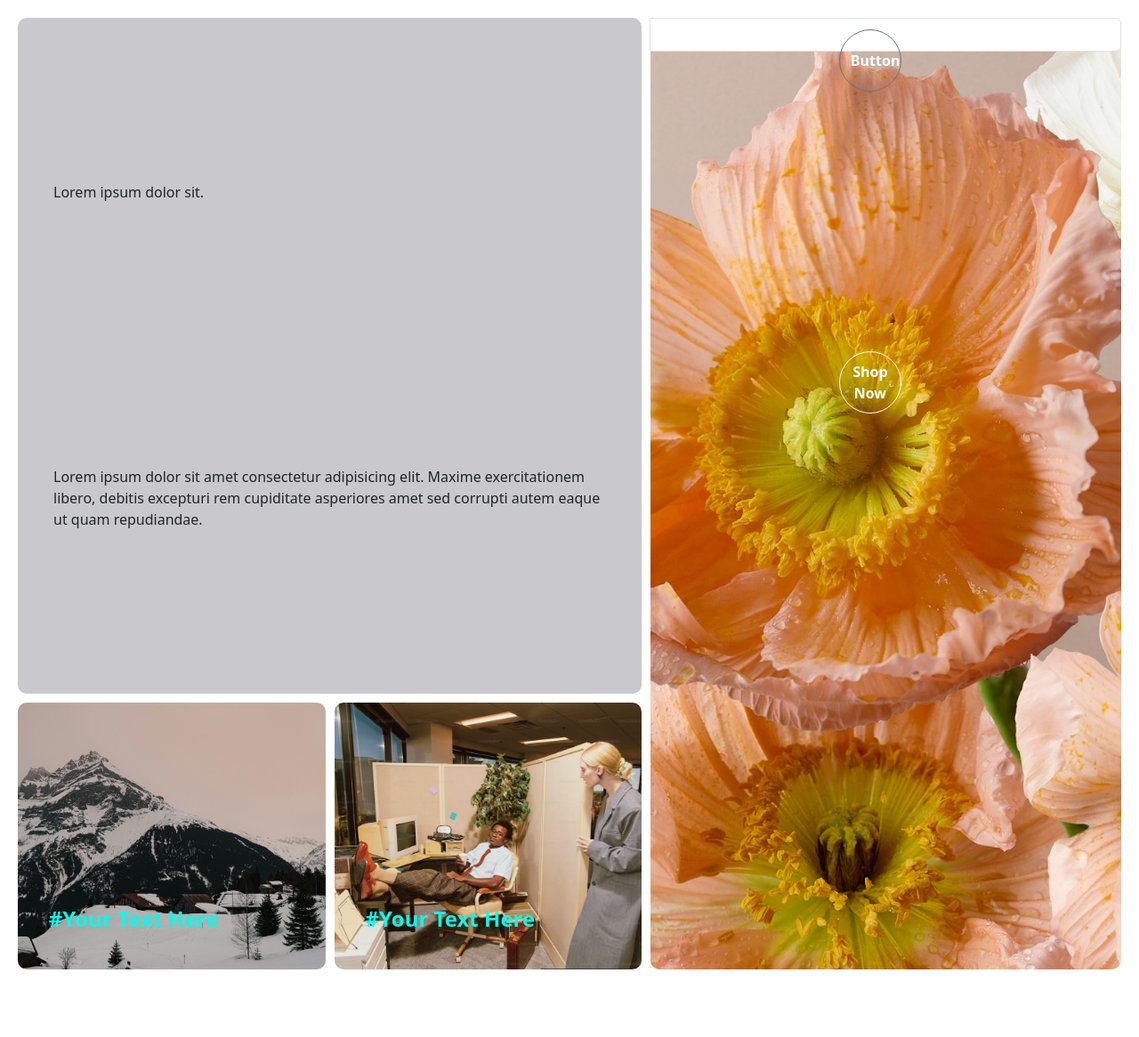
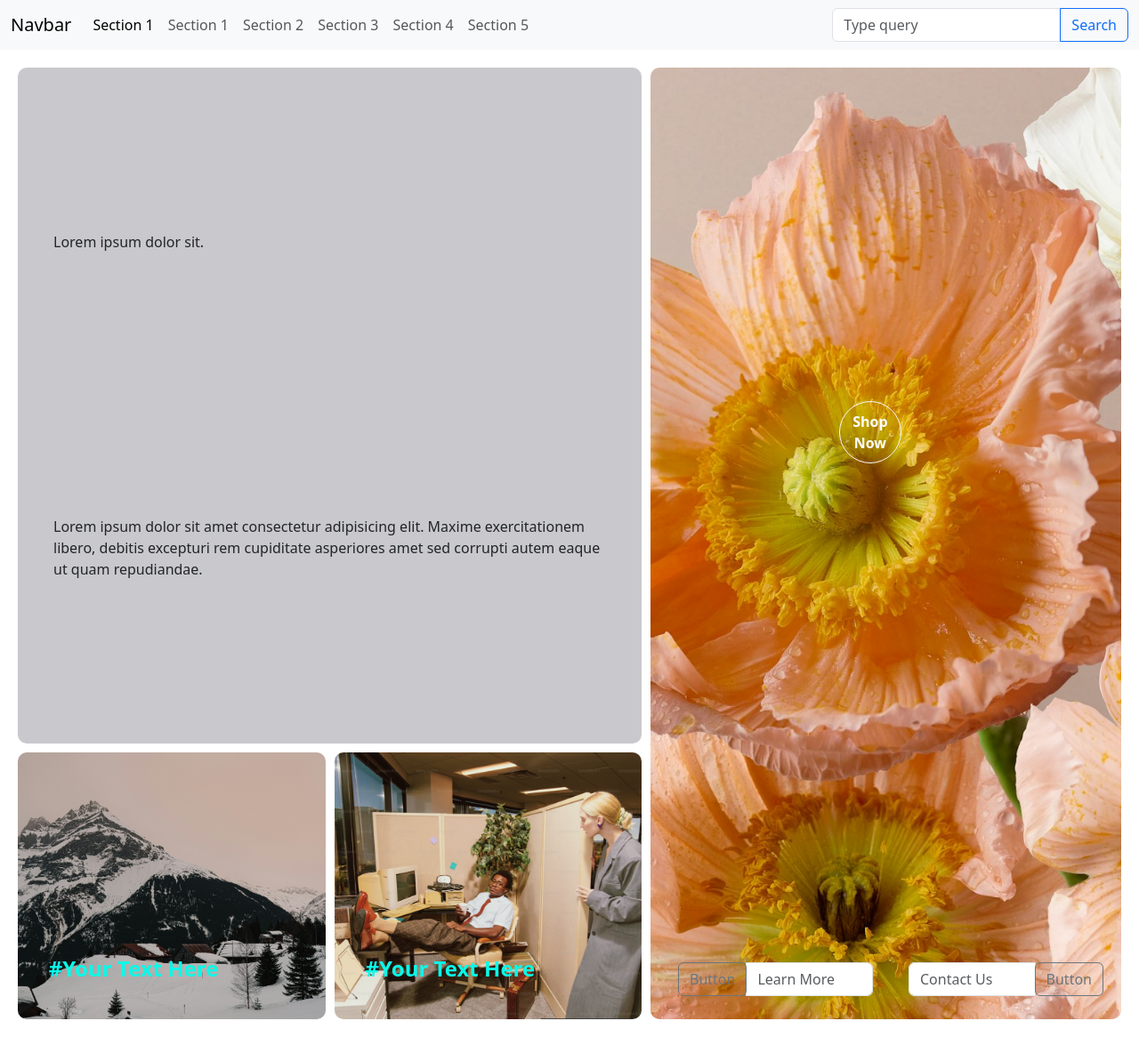
Before and after one commit to Zubair-Underwood/Discord-Challenges, a plain HTML site: page Anti-anim/index.html in a window 1280 px wide. Shown: the whole page at 89% size. Before the commit the page ends 1110 px from the top, so only its background shows below. Drawn offline with nearby package versions, Linux system fonts and the light colour scheme.

Commit message:
learning

```diff
--- a/Anti-anim/index.html
+++ b/Anti-anim/index.html
@@ -21,8 +21,54 @@
 
 <body>
 
+
+
     <!-- main-wrapper starts-->
     <div class="overflow-auto">
+
+        <!-- Nav bar starts -->
+        <nav class="navbar navbar-expand-lg navbar-light bg-body-tertiary">
+            <div class="container-fluid">
+                <button data-mdb-collapse-init class="navbar-toggler" type="button"
+                    data-mdb-target="#navbarTogglerDemo03" aria-controls="navbarTogglerDemo03" aria-expanded="false"
+                    aria-label="Toggle navigation">
+                    <i class="fas fa-bars"></i>
+                </button>
+                <a class="navbar-brand" href="#">Navbar</a>
+                <div class="collapse navbar-collapse" id="navbarTogglerDemo03">
+                    <ul class="navbar-nav me-auto mb-2 mb-lg-0">
+                        <li class="nav-item">
+                            <a class="nav-link active" aria-current="page" href="#">Section 1</a>
+                        </li>
+                        <li class="nav-item">
+                            <a class="nav-link" href="#">Section 1</a>
+                        </li>
+                        <li class="nav-item">
+                            <a class="nav-link" href="#">Section 2</a>
+                        </li>
+
+                        <li class="nav-item">
+                            <a class="nav-link" href="#">Section 3</a>
+                        </li>
+
+                        <li class="nav-item">
+                            <a class="nav-link" href="#">Section 4</a>
+                        </li>
+                        <li class="nav-item">
+                            <a class="nav-link" href="#">Section 5</a>
+                        </li>
+                    </ul>
+                    <form class="d-flex input-group w-auto">
+                        <input type="search" class="form-control" placeholder="Type query" aria-label="Search" />
+                        <button data-mdb-ripple-init class="btn btn-outline-primary" type="button"
+                            data-mdb-ripple-color="dark">
+                            Search
+                        </button>
+                    </form>
+                </div>
+            </div>
+        </nav>
+        <!-- Nav bar ends -->
 
         <!-- parent starts -->
         <div class="parent">
@@ -49,17 +95,26 @@
 
             <!-- fourth container starts -->
             <div class="div4">
-
                 <button type="button" class="btn btn-light">Shop Now</button>
 
+                <div class="btn-group">
                     <div class="input-group mb-3">
                         <div class="input-group-prepend">
                             <button class="btn btn-outline-secondary" type="button">Button</button>
                         </div>
-                        <input type="text" class="form-control" placeholder="" aria-label=""
+                        <input type="text" class="form-control" placeholder="Learn More" aria-label=""
                             aria-describedby="basic-addon1">
                     </div>
 
+                    <div class="input-group mb-3">
+                        <input type="text" class="form-control" placeholder="Contact Us"
+                            aria-label="Recipient's username" aria-describedby="basic-addon2">
+                        <div class="input-group-append">
+                            <button class="btn btn-outline-secondary" type="button">Button</button>
+                        </div>
+                    </div>
+
+                </div>
             </div>
 
             <!-- fourth container starts -->
--- a/Anti-anim/style.css
+++ b/Anti-anim/style.css
@@ -4,6 +4,8 @@
     box-sizing: border-box;
 }
 
+
+/* parent starts */
 .parent {
     display: grid;
     grid-template-columns: repeat(2, 1fr) repeat(2, .75fr);
@@ -14,6 +16,8 @@
     padding: 20px;
 
 }
+
+/* parent ends */
 
 
 /* first container starts */
@@ -29,7 +33,7 @@
     padding: 40px;
 }
 
-.div1 p i{
+.div1 p i {
     width: 100px;
 }
 
@@ -105,18 +109,29 @@
     background-position: center;
 }
 
-.div4 button:nth-of-type(1) {
+.div4>button:nth-of-type(1) {
     position: absolute;
     top: 35%;
     left: 40%;
-    width: 70px; /* Adjust width and height as needed */
-    height: 70px; /* Adjust width and height as needed */
+    width: 70px;
+    /* Adjust width and height as needed */
+    height: 70px;
+    /* Adjust width and height as needed */
     border-radius: 50%;
     background: transparent;
     color: #ffffff;
     font-weight: bold;
 }
 
+.div4 .btn-group {
+    position: absolute;
+    top: 94%;
+    left: 2%;
+}
+
+.div4 .btn-group .input-group {
+    margin-inline: 20px;
+}
 
 
 /* fourth container ends */
```
